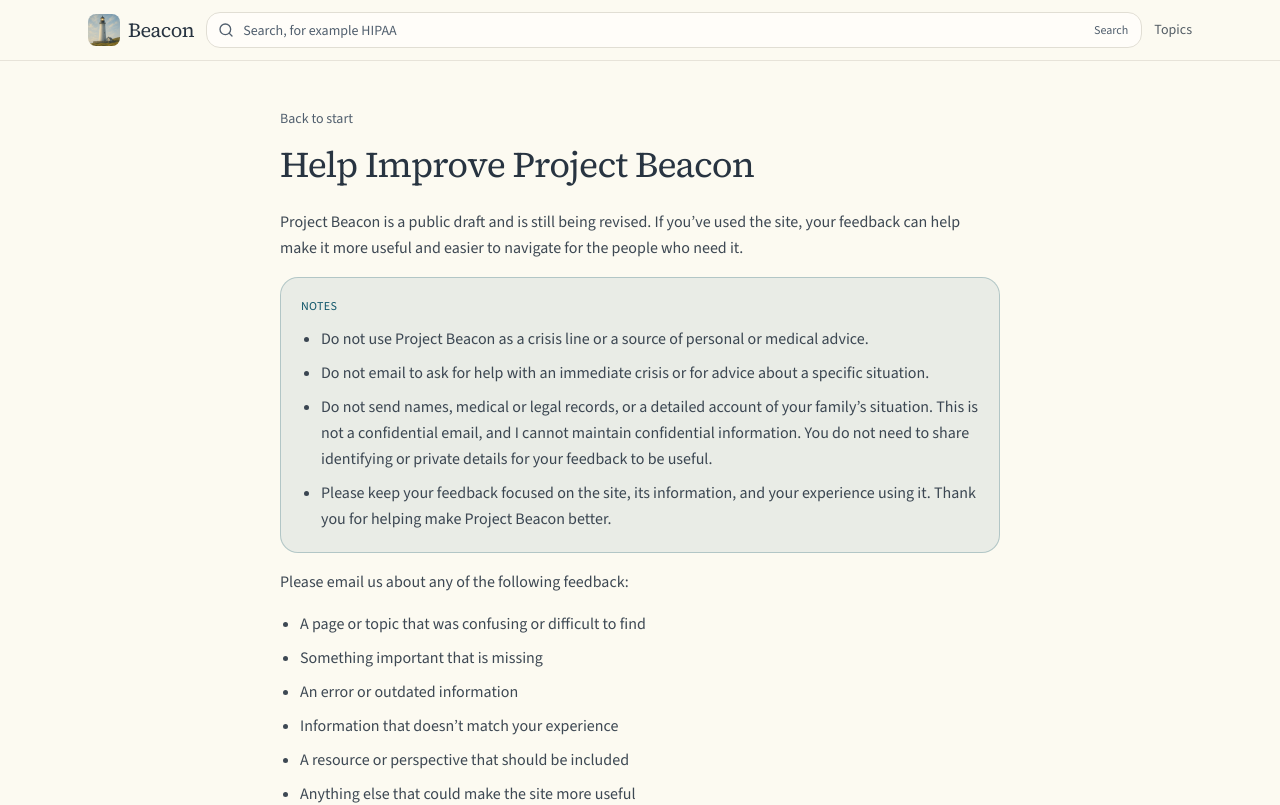
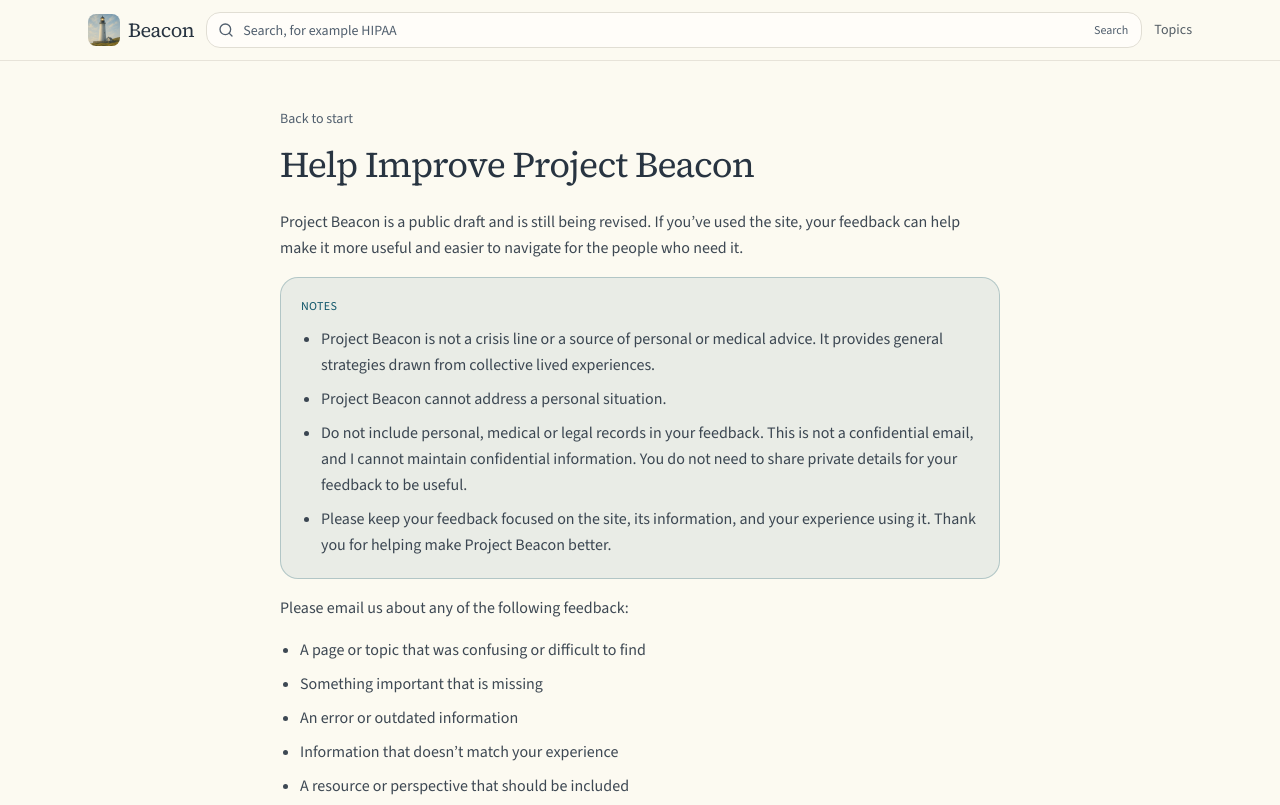
Before and after one commit to pdxshibaa/Beacon, a Next.js app: page /feedback in a window 1280 px wide. Shown: the top 805 px of the page. Built offline with nearby package versions, Linux system fonts and the light colour scheme.

Commit message:
changing text on feedback page

```diff
--- a/src/app/feedback/page.tsx
+++ b/src/app/feedback/page.tsx
@@ -8,9 +8,9 @@
 };
 
 const NOTES = [
-  "Do not use Project Beacon as a crisis line or a source of personal or medical advice.",
-  "Do not email to ask for help with an immediate crisis or for advice about a specific situation.",
-  "Do not send names, medical or legal records, or a detailed account of your family’s situation. This is not a confidential email, and I cannot maintain confidential information. You do not need to share identifying or private details for your feedback to be useful.",
+  "Project Beacon is not a crisis line or a source of personal or medical advice. It provides general strategies drawn from collective lived experiences.",
+  "Project Beacon cannot address a personal situation.",
+  "Do not include personal, medical or legal records in your feedback. This is not a confidential email, and I cannot maintain confidential information. You do not need to share private details for your feedback to be useful.",
   "Please keep your feedback focused on the site, its information, and your experience using it. Thank you for helping make Project Beacon better.",
 ];
 
```
